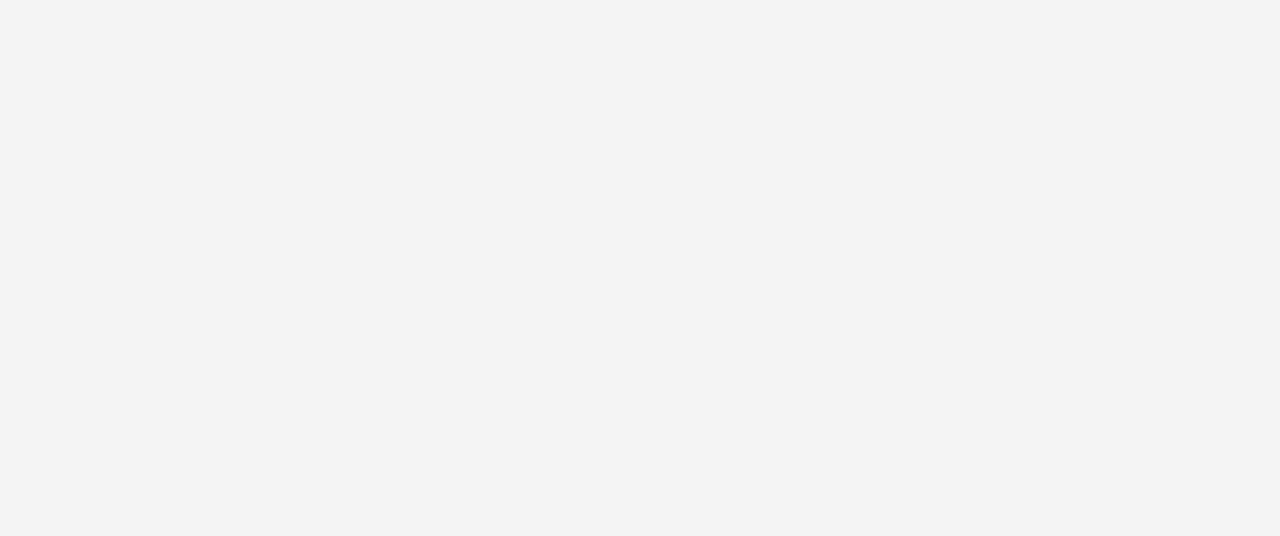
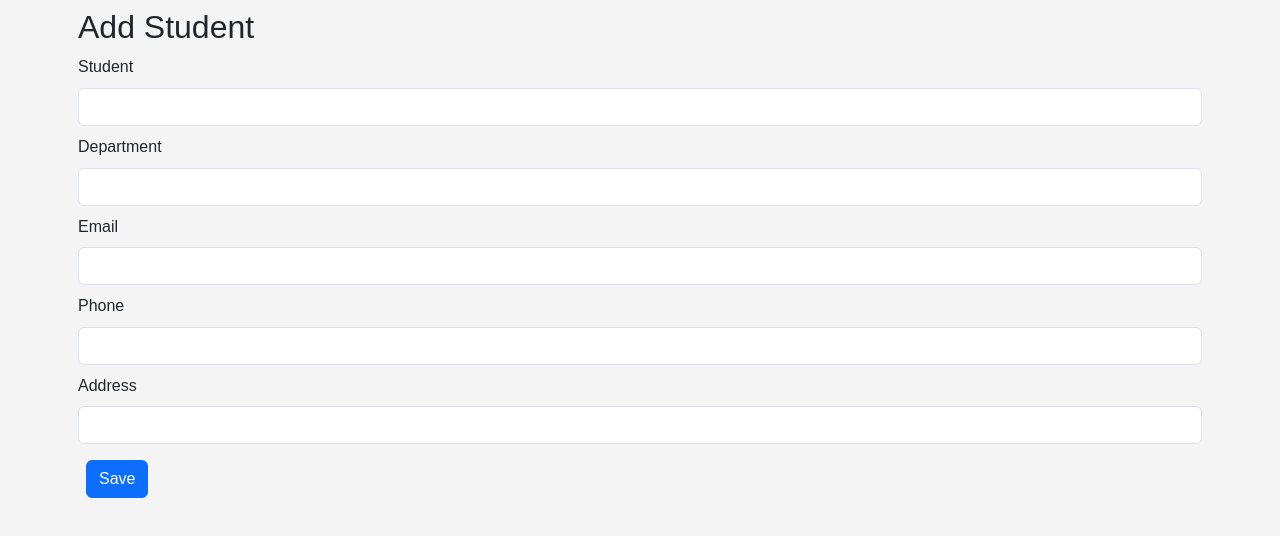
Before and after one commit to mayankpathar/FWET_React_lab, a React (Vite) app: page /studentform in a window 1280 px wide. Shown: the top 536 px of the page. Built offline with nearby package versions, Linux system fonts and the light colour scheme.

Commit message:
feat: implement routing and CRUD functionality for student management

```diff
--- a/src/App.jsx
+++ b/src/App.jsx
@@ -9,7 +9,7 @@
 // import Atable from "./lab-4/Atable"
 // import Acard from "./lab-4/Acard"
 // import Map_List from "./lab-4/Map_List"
-// import { BrowserRouter, Route, Routes } from "react-router-dom";
+import { BrowserRouter, Route, Routes } from "react-router-dom";
 // import Layouta from "./lab-5/a/Layouta";
 // import Home from "./lab-5/a/Home";
 // import About from "./lab-5/a/About";
@@ -33,13 +33,15 @@
 // import A14 from "./lab-5/b/A14";
 // import A15 from "./lab-5/b/A15";
 // import Usesatate from "./lab-6/UseSatate";
-import { useState } from "react";
-import Appcontent from "./lab-8/Appcontent";
-import Simple_calculator from "./lab-9/Simple_calculator";
-import Scientific_calculator from "./lab-9/Scientific_calculator";
-import CRUD1 from "./lab-10/CRUD1";
-import Crud from "./lab-10/Crud";
+// import { useState } from "react";
+// import Appcontent from "./lab-8/Appcontent";
+// import Simple_calculator from "./lab-9/Simple_calculator";
+// import Scientific_calculator from "./lab-9/Scientific_calculator";
+// import CRUD1 from "./lab-10/CRUD1";
+// import Crud from "./lab-10/Crud";
 import A1 from "./lab-11/A1";
+import StudentDetails from "./lab-11/StudentDetails";
+import StudentForm from "./lab-11/Studentfrom";
 // import A from "./lab-7/b/A";
 // import A from "./lab-7/a/A";
 
@@ -121,8 +123,15 @@ function App() {
     {/* lab-10 */}
     {/* <Crud/> */}
     {/* <CRUD1 /> */}
-    {/* <A1/> */}
 
+    <BrowserRouter>
+  <Routes>
+    <Route path="/" element={<A1 />} />
+    <Route path="/studentdetails/:id" element={<StudentDetails />} />
+    <Route path="/studentform" element={<StudentForm />} />
+    <Route path="/studentform/:id" element={<StudentForm />} />
+  </Routes>
+</BrowserRouter>
   </>)
 }
 
--- a/src/lab-11/A1.jsx
+++ b/src/lab-11/A1.jsx
@@ -1,42 +1,64 @@
 import { useEffect } from 'react'
 import { useState } from 'react'
+import { Link } from 'react-router-dom'
+
 function A1() {
   const api = 'https://6a3b636ce4a07f202e14db14.mockapi.io/mock8min'
   const [data, setData] = useState([])
+
   useEffect(() => {
-    fetch(api)
+    fetch(api, { method: "GET" })
       .then((response) => response.json())
       .then((data) => {
         setData(data)
         console.log('MockAPI data:', data)
       })
-
   }, [])
 
+
+  const tableStyle = {
+    border: '1px solid black',
+    borderCollapse: 'collapse'
+  };
+
   return (
-    <div>
-    <h2>MockAPI Data</h2>
-    <table border={1}>
+    <div className='container p-2'>
+      <h2>CRUD</h2>
+      <Link to="/studentform">
+        <button className="btn btn-primary ms-2">Add</button>
+      </Link>
+      <table style={tableStyle}>
         <thead>
-        <tr>
-            {/* "student": "Cory Stroman",
-    "dapartment": "Jewelry",
-    "address": "Danielabury",
-    "email": "Dorothy1@hotmail.com",
-    "phone": "369.551.2422",
-    "image": "https://loremflickr.com/2321/3434?lock=7732361847866752",
-    "product": "Cheese",
-    "campany": "Olson - Schmitt",
-    "id": "1" */}
-          <th>student</th>
-          <th>dapartment</th>
+          <tr style={tableStyle} className="table table-striped p-2">
+            <th style={tableStyle}>id</th>
+            <th style={tableStyle}>roll</th>
+            <th style={tableStyle}>Image</th>
+            <th style={tableStyle}>student</th>
+            <th style={tableStyle}>department</th>
+            <th style={tableStyle}>Email</th>
+            <th style={tableStyle}>Details</th>
           </tr>
         </thead>
         <tbody>
-        {data.map((item) => (
-          <tr key={item.id}>
-            <td>{item.student}</td>
-            <td>{item.dapartment}</td>
+          {data.map((item, index) => (
+            <tr key={item.id} style={tableStyle} className="p-2">
+              <td style={tableStyle}>{index}</td>
+              <td style={tableStyle}>{index + 1}</td>
+              <td style={tableStyle}>
+                <img
+                  src={item.image || item.avatar || item.img || "https://via.placeholder.com/50x50?text=Student"}
+                  alt={item.student || "Student"}
+                  style={{ width: "50px", height: "50px", objectFit: "cover", borderRadius: "8px" }}
+                />
+              </td>
+              <td style={tableStyle}>{item.student}</td>
+              <td style={tableStyle}>{item.dapartment}</td>
+              <td style={tableStyle}>{item.email}</td>
+              <td style={tableStyle}>
+                <Link to={`/studentdetails/${item.id}`}>
+                  <button className="btn btn-info m-2">Details</button>
+                </Link>
+              </td>
             </tr>
           ))}
         </tbody>
--- /dev/null
+++ b/src/lab-11/StudentDetails.jsx
@@ -0,0 +1,66 @@
+import React from 'react'
+import { useEffect } from 'react'
+import { useState } from 'react'
+import { Link, useParams } from "react-router-dom";
+
+function StudentDetails() {
+  const API_URL = "https://6a3b636ce4a07f202e14db14.mockapi.io/mock8min";
+
+  const [student, setStudent] = useState({});
+  const { id } = useParams();
+
+  useEffect(() => {
+    fetch(`${API_URL}/${id}`)
+      .then((res) => res.json())
+      .then((data) => setStudent(data));
+  }, [id]);
+
+  const deleteStudent = () => {
+    fetch(`${API_URL}/${id}`, {
+      method: "DELETE"
+    })
+      .then((res) => res.json())
+      .then(() => {
+        window.location.href = "/";
+      });
+  };
+
+  return (
+    <div className="container m-3">
+      <h1>Student Details</h1>
+
+      <div className="card p-3">
+        <div className="d-flex align-items-center mb-3">
+          <img
+            src={student.image || student.avatar || student.img || "https://via.placeholder.com/120x120?text=Student"}
+            alt={student.student || "Student image"}
+            style={{ width: "120px", height: "120px", objectFit: "cover", borderRadius: "12px", border: "1px solid #ddd" }}
+          />
+        </div>
+
+        <p><b>ID:</b> {student.id}</p>
+        <p><b>Student:</b> {student.student}</p>
+        <p><b>Department:</b> {student.dapartment}</p>
+        <p><b>Email:</b> {student.email}</p>
+        <p><b>Phone:</b> {student.phone}</p>
+        <p><b>Address:</b> {student.address}</p>
+
+        <div className="d-flex gap-2 m-3">
+          <Link to={`/studentform/${id}`}>
+            <button className="btn btn-warning btn-sm">Edit</button>
+          </Link>
+
+          <button className="btn btn-danger btn-sm" onClick={deleteStudent}>
+            Delete
+          </button>
+
+          <Link to="/">
+            <button className="btn btn-secondary btn-sm">Back</button>
+          </Link>
+        </div>
+      </div>
+    </div>
+  )
+}
+
+export default StudentDetails
--- /dev/null
+++ b/src/lab-11/Studentfrom.jsx
@@ -0,0 +1,112 @@
+import React from 'react'
+import { useEffect } from 'react'
+import { useState } from 'react'
+import { useNavigate, useParams } from 'react-router-dom'
+
+function StudentForm() {
+  const API_URL = "https://6a3b636ce4a07f202e14db14.mockapi.io/mock8min";
+  const { id } = useParams();
+  const navigate = useNavigate();
+  const isEditMode = Boolean(id);
+
+  const [formData, setFormData] = useState({
+    student: "",
+    dapartment: "",
+    email: "",
+    phone: "",
+    address: "",
+    product: "",
+    campany: ""
+  });
+
+  useEffect(() => {
+    if (isEditMode) {
+      fetch(`${API_URL}/${id}`)
+        .then((res) => res.json())
+        .then((data) => setFormData(data));
+    }
+  }, [id, isEditMode]);
+
+  const handleChange = (e) => {
+    setFormData({ ...formData, [e.target.name]: e.target.value });
+  };
+
+  const handleSubmit = (e) => {
+    e.preventDefault();
+
+    const request = isEditMode
+      ? fetch(`${API_URL}/${id}`, {
+          method: "PUT",
+          headers: { "Content-Type": "application/json" },
+          body: JSON.stringify(formData)
+        })
+      : fetch(API_URL, {
+          method: "POST",
+          headers: { "Content-Type": "application/json" },
+          body: JSON.stringify(formData)
+        });
+
+    request
+      .then((res) => res.json())
+      .then(() => navigate("/"));
+  };
+
+  return (
+    <div className="container p-2">
+      <h2>{isEditMode ? "Edit Student" : "Add Student"}</h2>
+      <form onSubmit={handleSubmit}>
+        <div className="mb-2">
+          <label className="form-label">Student</label>
+          <input
+            className="form-control"
+            name="student"
+            value={formData.student || ""}
+            onChange={handleChange}
+          />
+        </div>
+        <div className="mb-2">
+          <label className="form-label">Department</label>
+          <input
+            className="form-control"
+            name="dapartment"
+            value={formData.dapartment || ""}
+            onChange={handleChange}
+          />
+        </div>
+        <div className="mb-2">
+          <label className="form-label">Email</label>
+          <input
+            className="form-control"
+            name="email"
+            type="email"
+            value={formData.email || ""}
+            onChange={handleChange}
+          />
+        </div>
+        <div className="mb-2">
+          <label className="form-label">Phone</label>
+          <input
+            className="form-control"
+            name="phone"
+            value={formData.phone || ""}
+            onChange={handleChange}
+          />
+        </div>
+        <div className="mb-2">
+          <label className="form-label">Address</label>
+          <input
+            className="form-control"
+            name="address"
+            value={formData.address || ""}
+            onChange={handleChange}
+          />
+        </div>
+        <button className="btn btn-primary m-2" type="submit">
+          {isEditMode ? "Update" : "Save"}
+        </button>
+      </form>
+    </div>
+  )
+}
+
+export default StudentForm
```
Lines whose indentation alone changed are shown as unchanged.
